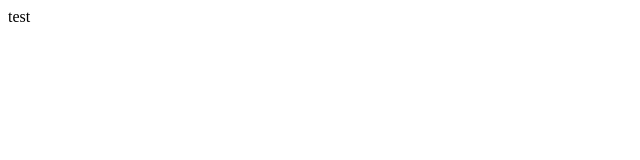
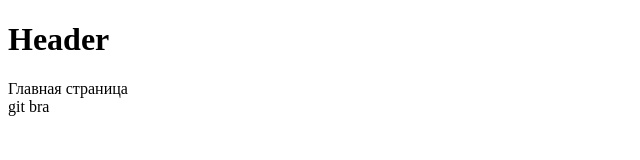
Before and after one commit to Morzeton/test-git-2, a plain HTML site: page index.html in a window 1280 px wide. Shown: the whole page, without its empty margins (0-640 px from the left). Drawn offline with Linux system fonts and the light colour scheme.

Commit message:
develop main page

```diff
--- a/index.html
+++ b/index.html
@@ -6,6 +6,13 @@
     <title>TEST-GIT-2</title>
 </head>
 <body>
-    <header>test</header>
+    <header>
+        <h1>Header</h1>
+    </header>
+    <main>
+        <span>
+            Главная страница
+        </span>
+    </main>
 </body>
-</html>
+</html>git bra
```
